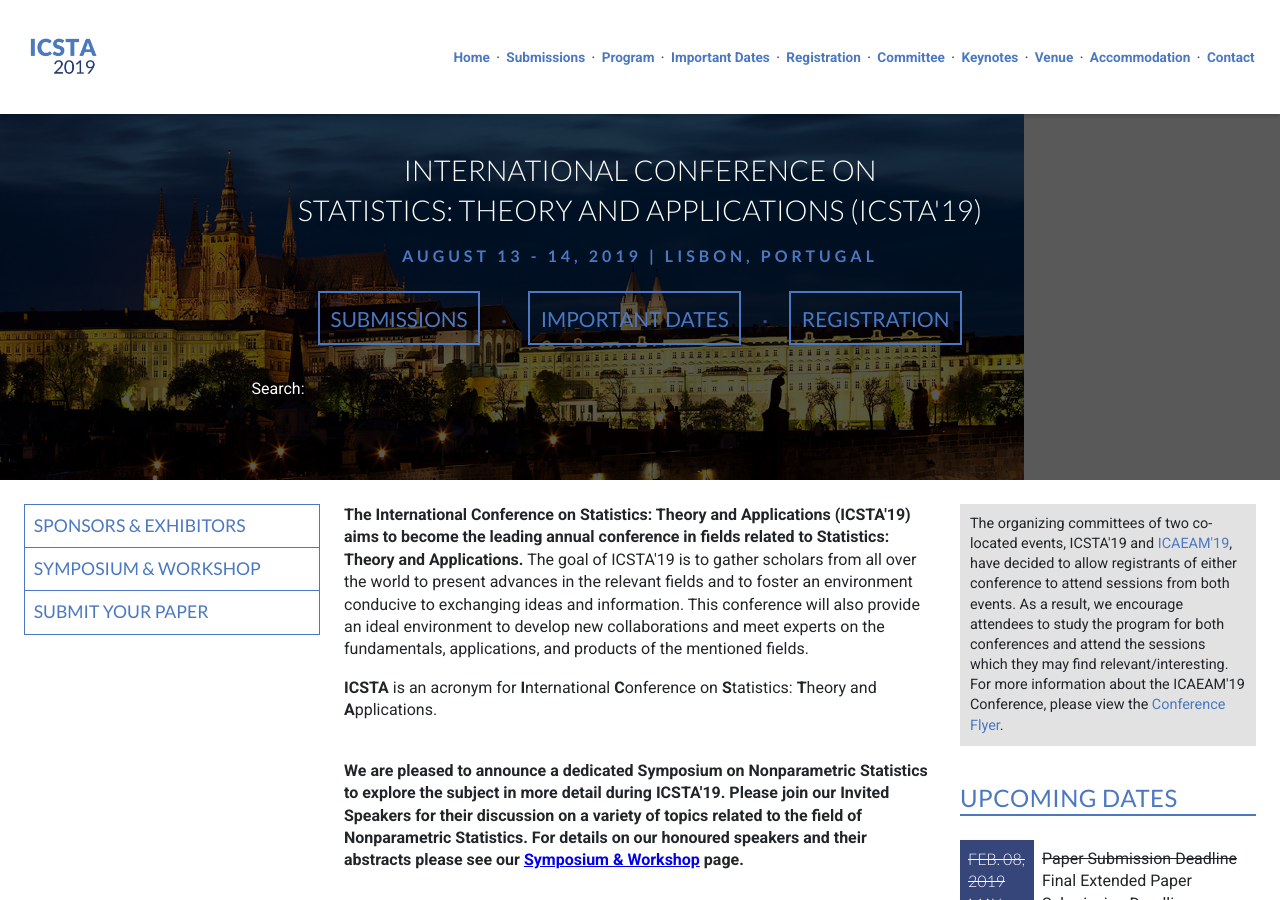
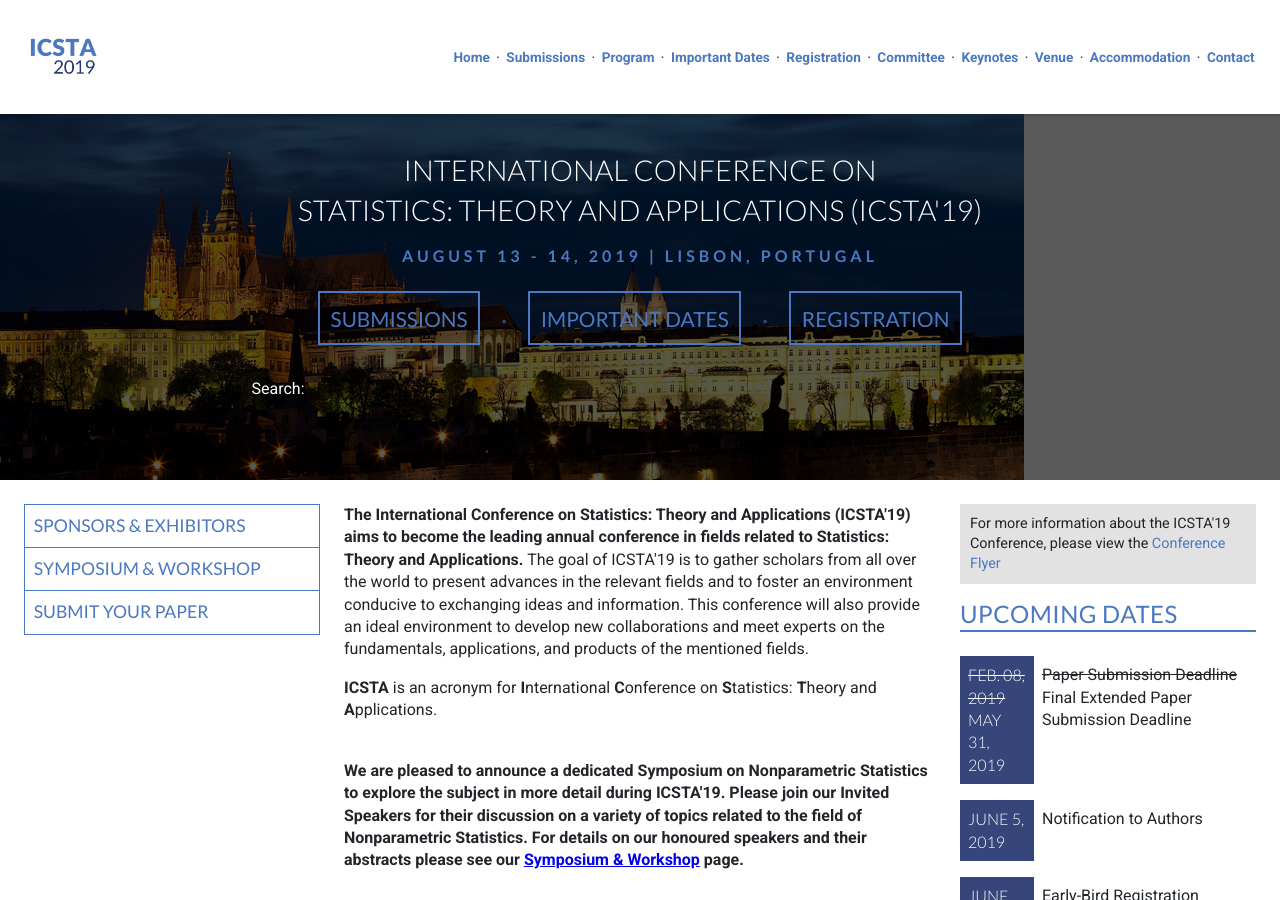
Before and after one commit to intaset/icsta, a Jekyll site: the page built from index.html, in a window 1280 px wide and 900 px high. Built offline with Jekyll 4.4.1, drawn with Linux system fonts in a browser that asks for light colours; nearby versions of some CDN libraries; Markdown is read by kramdown in place of the engine named in the settings; comment, search, counter and statistics services are not loaded.

Commit message:
updated anouncement

```diff
--- a/_includes/congress-info.html
+++ b/_includes/congress-info.html
@@ -1,4 +1,2 @@
-<p class="announcement-text">The organizing committees of two co-located events, ICSTA'19 and <a class="body-link" target="_blank" href="https://icaeam.com/">ICAEAM'19</a>, have decided to allow registrants of either conference to attend sessions from both events. As a result, we encourage attendees to study the program for both conferences and attend the sessions which they may find relevant/interesting.<br>
-
-For more information about the ICAEAM'19 Conference, please view the <a class="body-link" target="_blank" href="/ICSTA19_ICAEAM19_CFP.pdf">Conference Flyer</a>.</p>
-<br>
+<p class="announcement-text">For more information about the ICSTA'19 Conference, please view the <a class="body-link" target="_blank" href="/ICSTA19_CFP.pdf">
+Conference Flyer</a></p>
```
Also changed, not shown: 19 other files.
